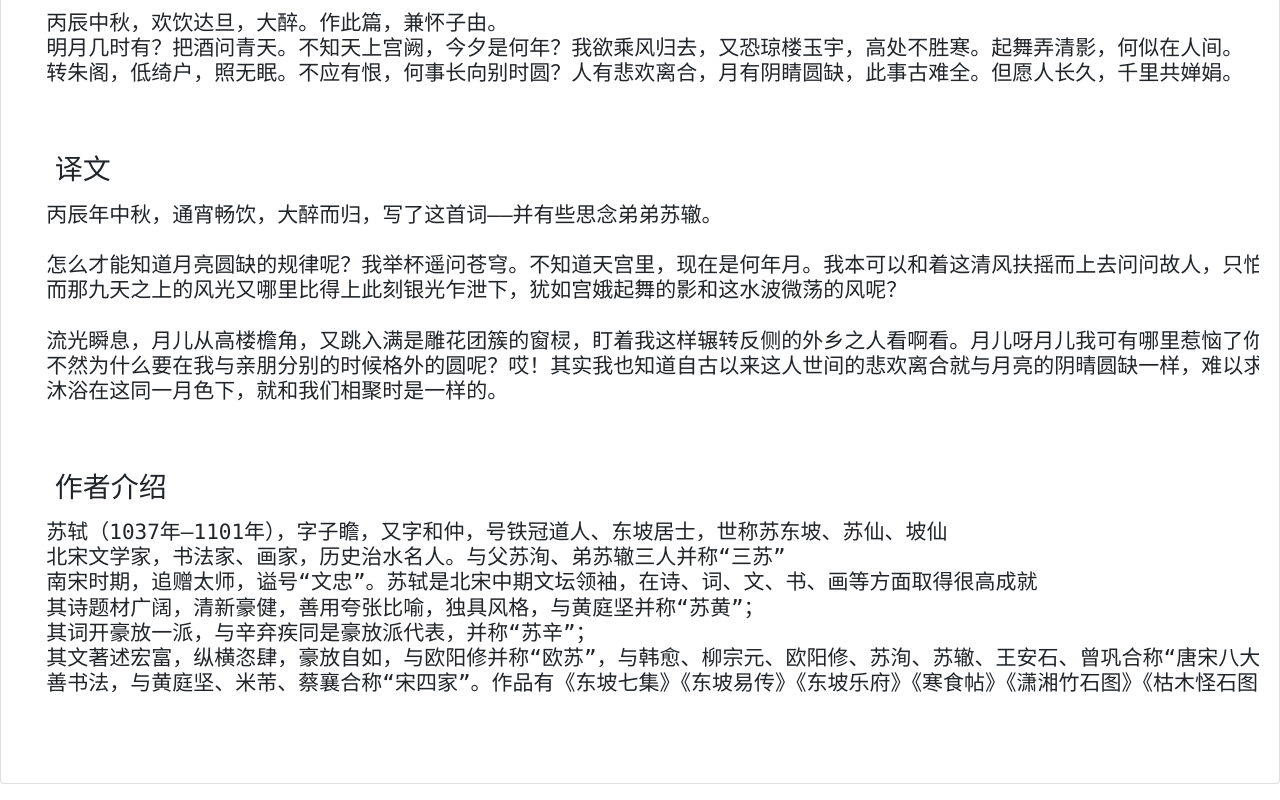
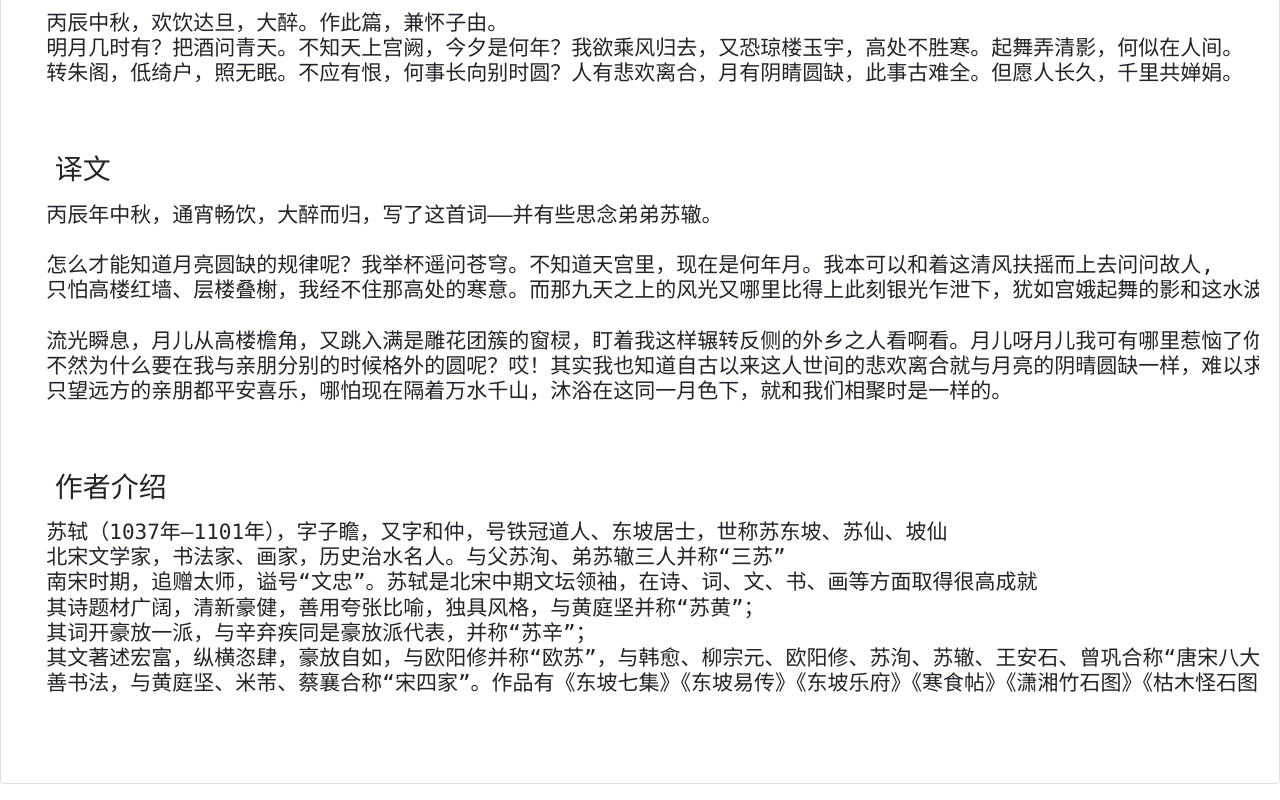
Before and after one commit to ZhenHongLee/hw, a plain HTML site: page newfinal/junior204.html in a window 1280 px wide. Shown: the part 1018-1818 px from the top of the page. Drawn offline with nearby package versions, Linux system fonts and the light colour scheme.

Commit message:
newfinal

```diff
--- a/newfinal/junior204.html
+++ b/newfinal/junior204.html
@@ -98,12 +98,12 @@
             <pre>
   丙辰年中秋，通宵畅饮，大醉而归，写了这首词——并有些思念弟弟苏辙。
 
-  怎么才能知道月亮圆缺的规律呢？我举杯遥问苍穹。不知道天宫里，现在是何年月。我本可以和着这清风扶摇而上去问问故人，只怕高楼红墙、层楼叠榭，我经不住那高处的寒意。
-  而那九天之上的风光又哪里比得上此刻银光乍泄下，犹如宫娥起舞的影和这水波微荡的风呢？
+  怎么才能知道月亮圆缺的规律呢？我举杯遥问苍穹。不知道天宫里，现在是何年月。我本可以和着这清风扶摇而上去问问故人,
+  只怕高楼红墙、层楼叠榭，我经不住那高处的寒意。而那九天之上的风光又哪里比得上此刻银光乍泄下，犹如宫娥起舞的影和这水波微荡的风呢？
 
   流光瞬息，月儿从高楼檐角，又跳入满是雕花团簇的窗棂，盯着我这样辗转反侧的外乡之人看啊看。月儿呀月儿我可有哪里惹恼了你吗，
-  不然为什么要在我与亲朋分别的时候格外的圆呢？哎！其实我也知道自古以来这人世间的悲欢离合就与月亮的阴晴圆缺一样，难以求全。只望远方的亲朋都平安喜乐，哪怕现在隔着万水千山，
-  沐浴在这同一月色下，就和我们相聚时是一样的。
+  不然为什么要在我与亲朋分别的时候格外的圆呢？哎！其实我也知道自古以来这人世间的悲欢离合就与月亮的阴晴圆缺一样，难以求全。
+  只望远方的亲朋都平安喜乐，哪怕现在隔着万水千山，沐浴在这同一月色下，就和我们相聚时是一样的。
 
            </pre>
         </h4>
```
